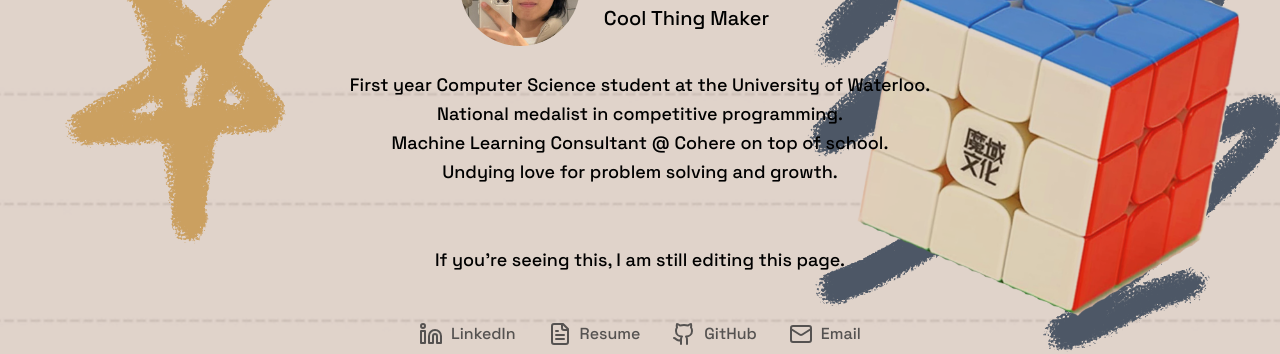
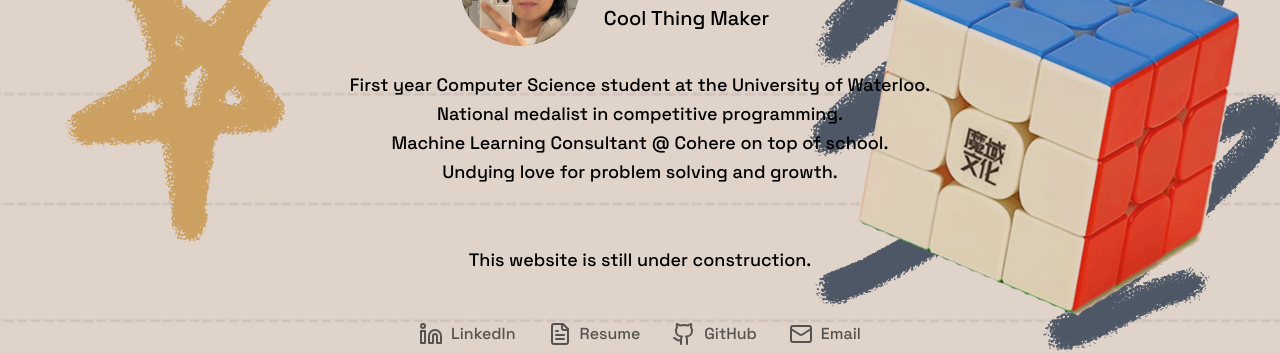
Before and after one commit to suoeh/dylandai.vercel.app, a Next.js app: page / in a window 1280 px wide. Shown: the part 240-594 px from the top of the page. Built offline with nearby package versions, Linux system fonts and the light colour scheme.

Commit message:
Update About.tsx

```diff
--- a/app/components/About.tsx
+++ b/app/components/About.tsx
@@ -27,7 +27,7 @@
             National medalist in competitive programming.<br />
             Machine Learning Consultant @ Cohere on top of school.<br />
             Undying love for problem solving and growth.<br /> <br /> <br />
-            If you're seeing this, I am still editing this page.
+            This website is still under construction.
           </p>
           <div className="flex justify-center space-x-8">
             <SocialLink href="https://linkedin.com/in/dyland06" Icon={Linkedin} title="LinkedIn" />
```
